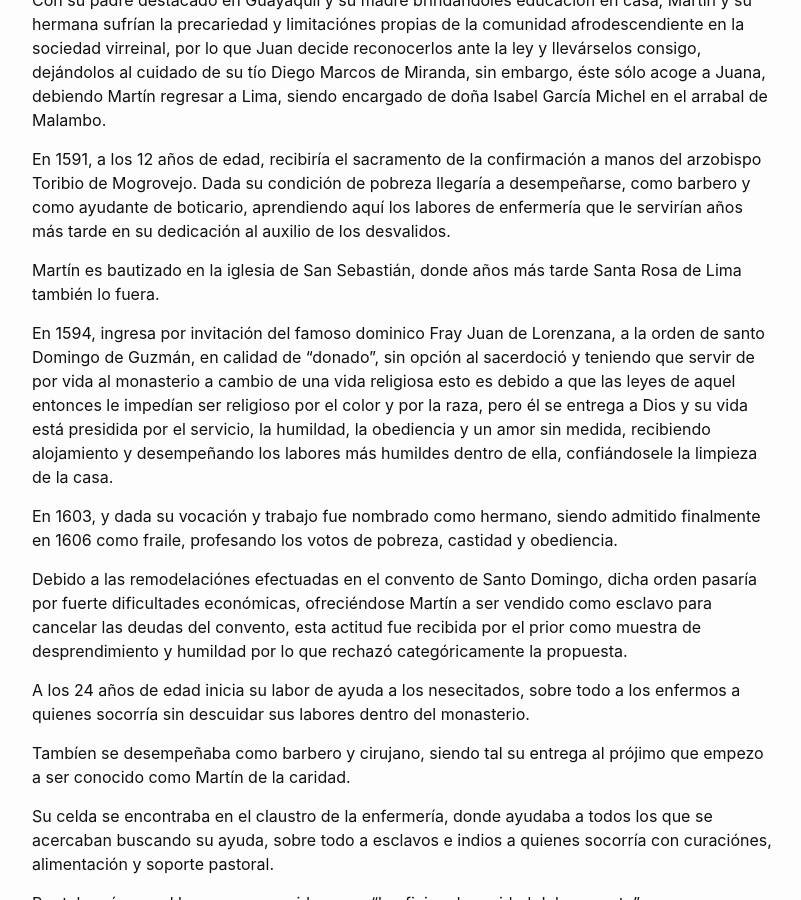
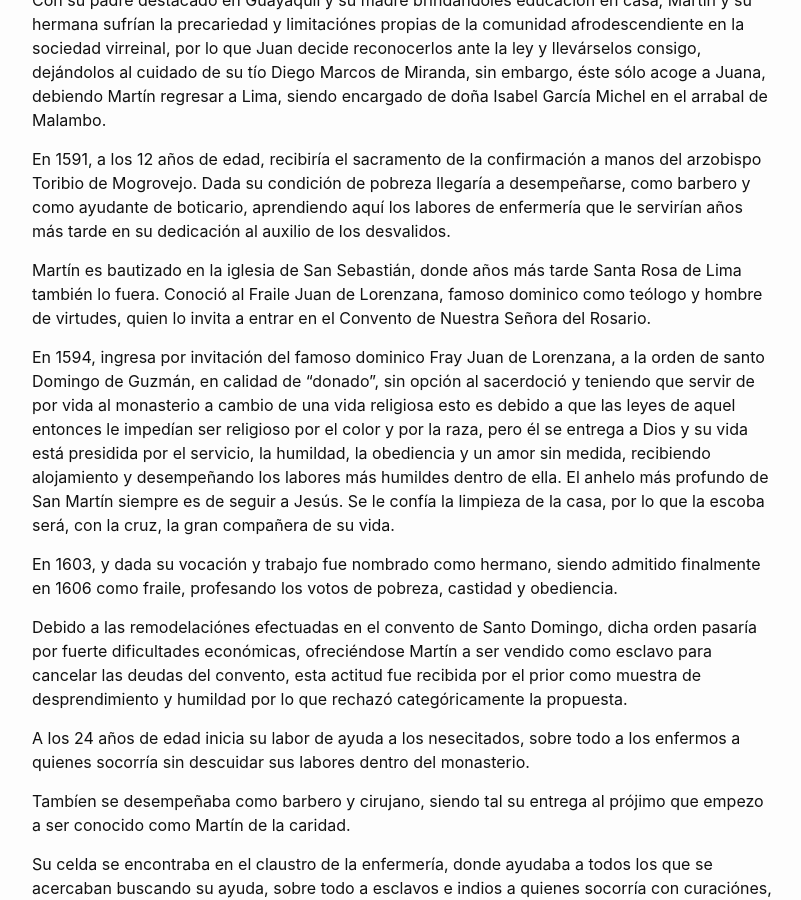
Before and after one commit to dylanmeca/dylanmeca.github.io, a Jekyll site: the page built from _posts/2021-08-10-La-vida-de-San-Martin-de-Porres.md, in a window 1280 px wide and 900 px high, scrolled down 967 px. Shown: the whole window, without its empty margins (238-1039 px from the left). Built offline with Jekyll 4.4.1, drawn with Linux system fonts in a browser that asks for light colours; a script that is not in the unit is left out; comment, search, counter and statistics services are not loaded.

Commit message:
Update 2021-08-10-La-vida-de-San-Martin-de-Porres.md

```diff
--- a/_posts/2021-08-10-La-vida-de-San-Martin-de-Porres.md
+++ b/_posts/2021-08-10-La-vida-de-San-Martin-de-Porres.md
@@ -43,9 +43,9 @@
 
 En 1591, a los 12 años de edad, recibiría el sacramento de la confirmación a manos del arzobispo Toribio de Mogrovejo. Dada su condición de pobreza llegaría a desempeñarse, como barbero y como ayudante de boticario, aprendiendo aquí los labores de enfermería que le servirían años más tarde en su dedicación al auxilio de los desvalidos.
 
-Martín es bautizado en la iglesia de San Sebastián, donde años más tarde Santa Rosa de Lima también lo fuera.
+Martín es bautizado en la iglesia de San Sebastián, donde años más tarde Santa Rosa de Lima también lo fuera. Conoció al Fraile Juan de Lorenzana, famoso dominico como teólogo y hombre de virtudes, quien lo invita a entrar en el Convento de Nuestra Señora del Rosario.
 
-En 1594, ingresa por invitación del famoso dominico Fray Juan de Lorenzana, a la orden de santo Domingo de Guzmán, en calidad de "donado", sin opción al sacerdoció y teniendo que servir de por vida al monasterio a cambio de una vida religiosa esto es debido a que las leyes de aquel entonces le impedían ser religioso por el color y por la raza, pero él se entrega a Dios y su vida está presidida por el servicio, la humildad, la obediencia y un amor sin medida, recibiendo alojamiento y desempeñando los labores más humildes dentro de ella, confiándosele la limpieza de la casa.
+En 1594, ingresa por invitación del famoso dominico Fray Juan de Lorenzana, a la orden de santo Domingo de Guzmán, en calidad de "donado", sin opción al sacerdoció y teniendo que servir de por vida al monasterio a cambio de una vida religiosa esto es debido a que las leyes de aquel entonces le impedían ser religioso por el color y por la raza, pero él se entrega a Dios y su vida está presidida por el servicio, la humildad, la obediencia y un amor sin medida, recibiendo alojamiento y desempeñando los labores más humildes dentro de ella. El anhelo más profundo de San Martín siempre es de seguir a Jesús. Se le confía la limpieza de la casa, por lo que la escoba será, con la cruz, la gran compañera de su vida.
 
 En 1603, y dada su vocación y trabajo fue nombrado como hermano, siendo admitido finalmente en 1606 como fraile, profesando los votos de pobreza, castidad y obediencia.
 
```
